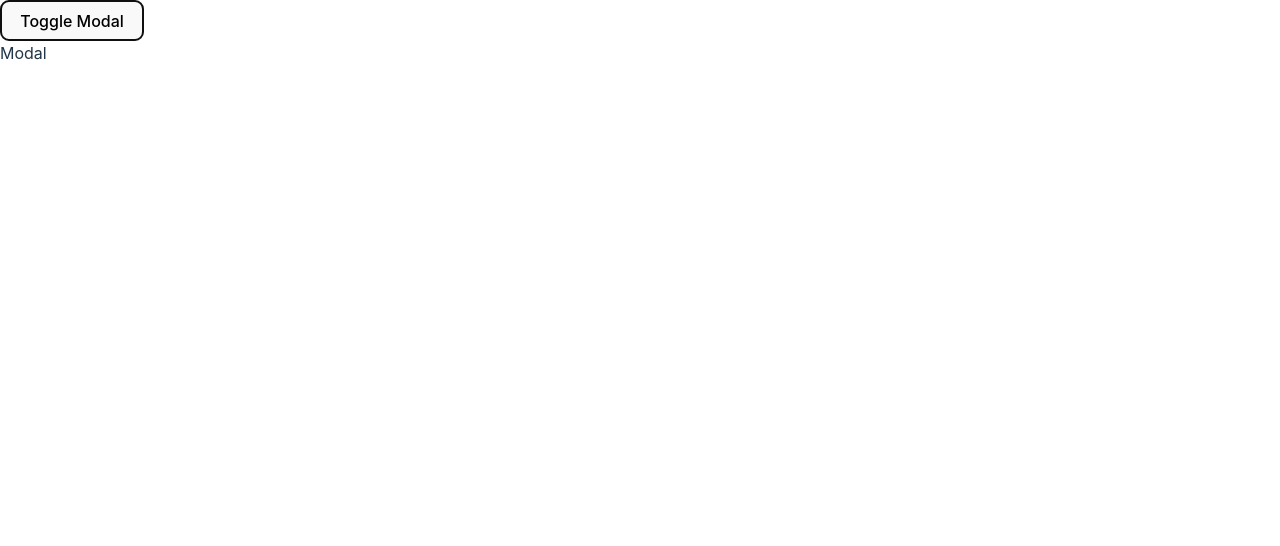
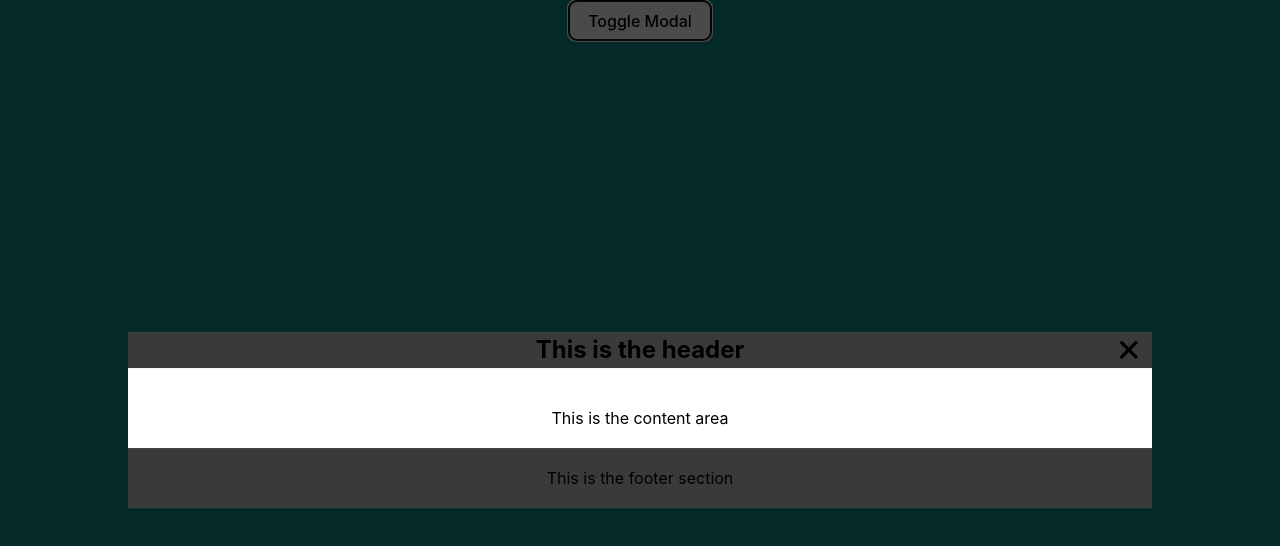
Before and after one commit to lolade-ilori/mini-projects, a React (Vite) app: page / in a window 1280 px wide. Both pictures are taken after a click on the button "Toggle Modal". Shown: the top 546 px of the page. Built offline with nearby package versions, Linux system fonts and the light colour scheme.

Commit message:
completed modal

```diff
--- a/src/components/modal/Modal.scss
+++ b/src/components/modal/Modal.scss
@@ -0,0 +1,68 @@
+.modal-page {
+    min-height: 100vh;
+    width: 100vw;
+    background-color: #0e8b8b;
+    display: flex;
+    flex-direction: column;
+    align-items: center;
+
+    .modal-container {
+        position: fixed;
+        z-index: 1;
+        left: 0;
+        top: 0;
+        width: 100%;
+        height: 100%;
+        background-color: rgba(0,0,0,0.7);
+
+        .modal-box {
+            position: relative;
+            width: 80%;
+            background-color: #fff;
+            transform: translate(-50%, -50%);
+            top: 50%;
+            left: 50%;
+            color: #000;
+            animation-name: animateModal;
+            animation-duration: 0.5s;
+
+            p, h2 {
+                text-align: center;
+            }
+
+            .modal-header {
+                position: relative;
+                background-color: #3a3a3a;
+
+                span {
+                    position: absolute;
+                    right: 10px;
+                    top: -15px;
+                    cursor: pointer;
+                    font-size: 40px;
+                }
+
+            }
+
+            .modal-content {
+                padding: 2px 16px;
+
+            }
+
+            .footer {
+                padding: 2px 16px;
+                background-color: #3a3a3a;
+            }
+        }
+    }
+}
+
+@keyframes animateModal {
+    from {
+        top: -50%;
+    }
+
+    to {
+        top: 50%
+    }
+}
--- a/src/components/modal/Modal.tsx
+++ b/src/components/modal/Modal.tsx
@@ -1,7 +1,36 @@
-import React from "react";
+import "./Modal.scss";
 
-const Modal = () => {
-  return <div>Modal</div>;
+const Modal = ({
+  header,
+  content,
+  footer,
+  onClose,
+}: {
+  header: string;
+  content: string;
+  footer: string;
+  onClose: () => void;
+}) => {
+  return (
+    <div className="modal-container">
+      <div className="modal-box">
+        <div className="modal-header">
+          <span className="close-modal-btn" onClick={onClose}>
+            &times;
+          </span>
+          <h2>{header ? header : "This is the header"}</h2>
+        </div>
+
+        <div className="modal-content">
+          <p>{content ? content : "This is the content area"}</p>
+        </div>
+
+        <div className="footer">
+          <p>{footer ? footer : "This is the footer section"}</p>
+        </div>
+      </div>
+    </div>
+  );
 };
 
 export default Modal;
--- a/src/components/modal/ModalTest.tsx
+++ b/src/components/modal/ModalTest.tsx
@@ -1,5 +1,6 @@
 import React, { useState } from "react";
 import Modal from "./Modal";
+import "./Modal.scss";
 
 const ModalTest = () => {
   const [showModal, setShowModal] = useState(false);
@@ -7,10 +8,14 @@ const ModalTest = () => {
   const handleModalToggle = () => {
     setShowModal(!showModal);
   };
+
+  const onClose = () => {
+    setShowModal(false);
+  };
   return (
-    <div>
+    <div className="modal-page">
       <button onClick={handleModalToggle}>Toggle Modal</button>
-      {showModal && <Modal />}
+      {showModal && <Modal header="" content="" footer="" onClose={onClose} />}
     </div>
   );
 };
```
